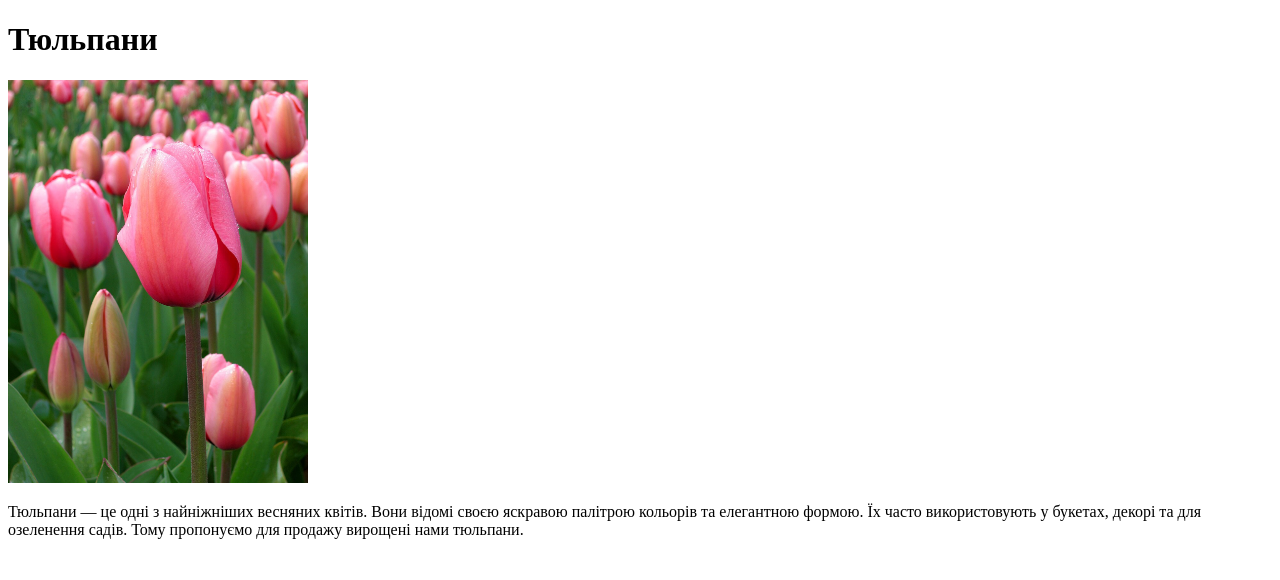
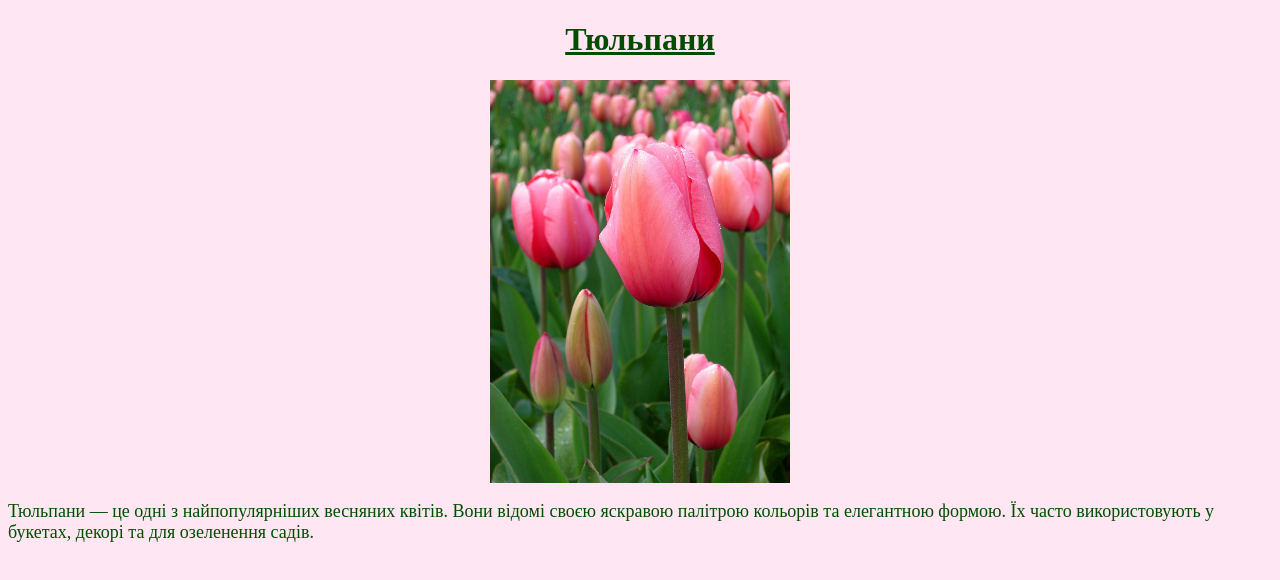
Before and after one commit to OksanaKulyk/HomeWork, a plain HTML site: page index.html in a window 1280 px wide. Drawn offline with Linux system fonts and the light colour scheme.

Commit message:
Add index page styles: background, title formatting, colors

```diff
--- a/index.html
+++ b/index.html
@@ -3,19 +3,22 @@
 <head>
     <meta charset="UTF-8">
     <title>Тюльпани – Головна</title>
+    <link rel="stylesheet" href="style.css">
 </head>
 <body>
 
-    <h1>Тюльпани</h1>
+    <h1 id="main-title">Тюльпани</h1>
 
-    <img src="photo/tulip.png" alt="Тюльпан" width="300">
+    <img src="photo/tulip.png" alt="Тюльпан" width="300" id="main-photo">
 
-    <p>
-        Тюльпани — це одні з найніжніших весняних квітів.
+    <p class="description">
+        Тюльпани — це одні з найпопулярніших весняних квітів.
         Вони відомі своєю яскравою палітрою кольорів та елегантною формою.
         Їх часто використовують у букетах, декорі та для озеленення садів.
-        Тому пропонуємо для продажу вирощені нами тюльпани.
     </p>
 
 </body>
 </html>
+
+</body>
+</html>
--- /dev/null
+++ b/style.css
@@ -0,0 +1,36 @@
+/* Фон всієї сторінки */
+body {
+    background-color: #ffe6f2; /* блідо-рожевий */
+    color: #004d00; /* темно-зелений текст */
+    font-size: 18px;
+}
+
+/* Заголовок */
+#main-title {
+    text-align: center;      /* по центру */
+    font-weight: bold;       /* жирний */
+    text-decoration: underline; /* підкреслений */
+    font-size: 32px;
+}
+
+/* Фото */
+#main-photo {
+    display: block;
+    margin: 0 auto; /* фото по центру */
+}
+
+/* Опис */
+.description {
+    color: #004d00; /* темно-зелений текст */
+}
+
+/* Навігація */
+#main-nav a {
+    color: #004d00; /* темно-зелений текст */
+    text-decoration: none;
+    font-weight: bold;
+}
+
+#main-nav a:hover {
+    text-decoration: underline;
+}
```
